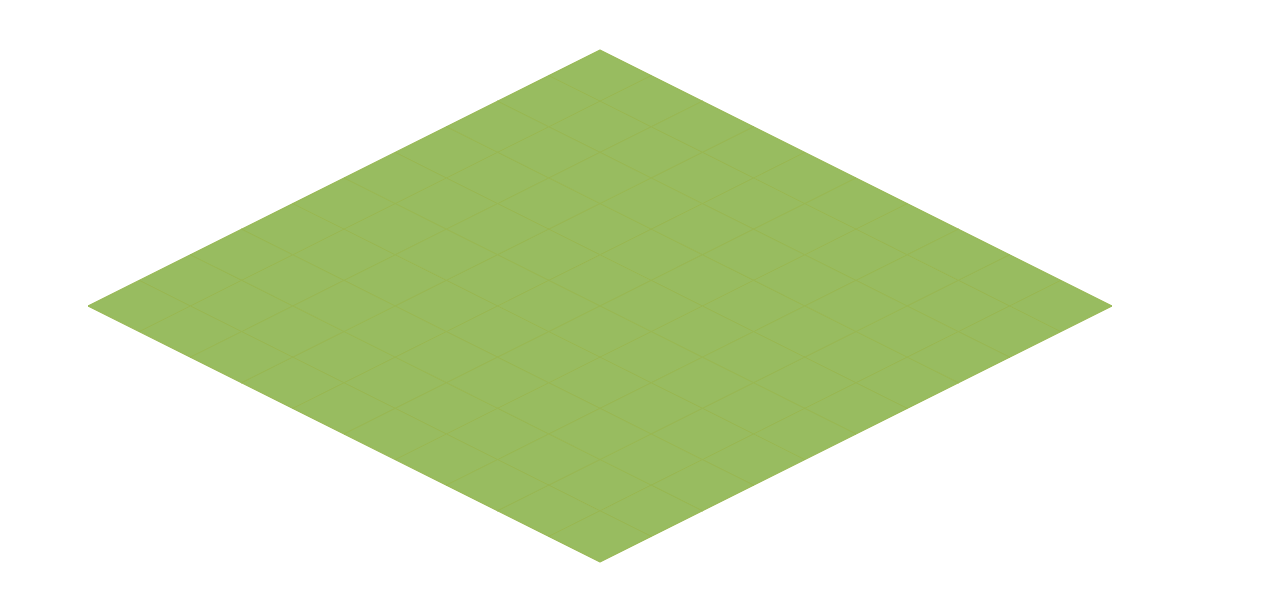
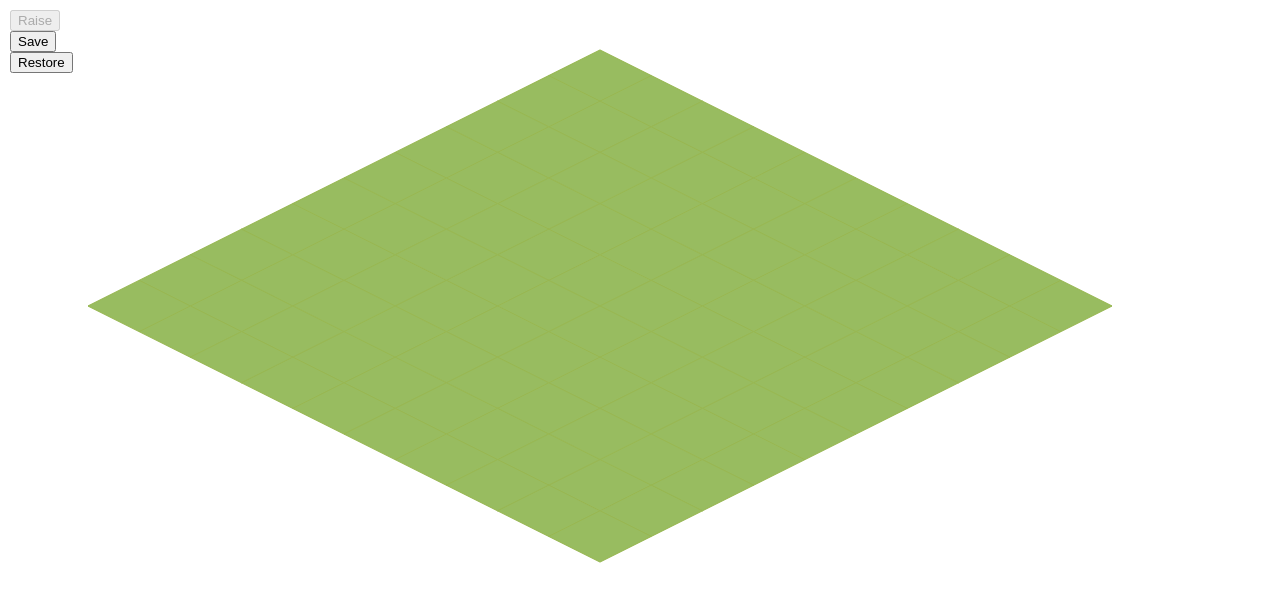
Before and after one commit to Bjvanminnen/iso-svg-map, a React (Create React App) app: page / in a window 1280 px wide. Shown: the top 602 px of the page. Built offline with nearby package versions, Linux system fonts and the light colour scheme.

Commit message:
save/restore state

```diff
--- a/src/Cell.js
+++ b/src/Cell.js
@@ -57,7 +57,7 @@ const polygons = {
   // '1011': genPoly(leftRight, [colors.flat, colors.angle]),
   '1100': genPoly(all, [colors.angleLeft]),
   '1101': genPoly(topBottom, [colors.flat, colors.angleFront]),
-  // '1110': genPoly(leftRight, [colors.angle, colors.flat])
+  '1110': genPoly(leftRight, [colors.angleLeft, colors.flat])
 };
 
 class Cell extends Component {
--- a/src/Toolbox.js
+++ b/src/Toolbox.js
@@ -1,6 +1,8 @@
 import React, { Component } from 'react';
 import { connect } from 'react-redux';
+import getStore from './redux/getStore';
 import { raisePoint } from './redux/grid';
+import { hydrate } from './redux/utils';
 
 const styles = {
   main: {
@@ -14,24 +16,50 @@ class Toolbox extends Component {
   constructor(props) {
     super(props);
 
-    this.onClick = this.onClick.bind(this);
+    this.onRaise = this.onRaise.bind(this);
+    this.onSave = this.onSave.bind(this);
+    this.onRestore = this.onRestore.bind(this);
   }
 
-  onClick() {
+  onRaise() {
     const { selectedPoint, raisePoint } = this.props;
     raisePoint(selectedPoint.x, selectedPoint.y);
   }
 
+  onSave() {
+    const store = getStore();
+    localStorage.setItem('savedStore', JSON.stringify(store.getState()));
+  }
+
+  onRestore() {
+    const nextState = localStorage.getItem('savedStore');
+    if (nextState) {
+      this.props.hydrate(nextState);
+    }
+  }
+
   render() {
     const { selectedPoint } = this.props;
-    if (!selectedPoint) {
-      return null;
-    }
     return (
       <div style={styles.main}>
-        <button onClick={this.onClick}>
-          Raise
-        </button>
+        <div>
+          <button
+            onClick={this.onRaise}
+            disabled={!selectedPoint}
+          >
+            Raise
+          </button>
+        </div>
+        <div>
+          <button onClick={this.onSave}>
+            Save
+          </button>
+        </div>
+        <div>
+          <button onClick={this.onRestore}>
+            Restore
+          </button>
+        </div>
       </div>
     );
   }
@@ -39,4 +67,4 @@ class Toolbox extends Component {
 
 export default connect(state => ({
   selectedPoint: state.selectedPoint
-}), {raisePoint})(Toolbox);
+}), {hydrate, raisePoint})(Toolbox);
--- a/src/redux/createReducer.js
+++ /dev/null
@@ -1,9 +0,0 @@
-export default function createReducer(initialState, reducers) {
-  return (state = initialState, action) => {
-    const reducer = reducers[action.type];
-    if (!reducer) {
-      return state;
-    }
-    return reducer(state, action);
-  };
-}
--- a/src/redux/getStore.js
+++ b/src/redux/getStore.js
@@ -22,12 +22,12 @@ export default function getStore() {
           for (var i of Object.keys(state)) {
             if (Immutable.Iterable.isIterable(state[i])) {
               newState[i] = state[i].toJS();
-            } else if (i === 'grid') {
-              // TODO could make this more generic
-              newState[i] = {
-                ...state[i],
-                heights: state[i].heights.toJS(),
-              };
+            // } else if (i === 'grid') {
+            //   // TODO could make this more generic
+            //   newState[i] = {
+            //     ...state[i],
+            //     heights: state[i].heights.toJS(),
+            //   };
             } else {
               newState[i] = state[i];
             }
--- a/src/redux/grid.js
+++ b/src/redux/grid.js
@@ -1,5 +1,5 @@
 import Immutable from 'immutable';
-import createReducer from './createReducer';
+import { createReducer } from './utils';
 
 let reducers = {};
 const initialState = {
@@ -9,8 +9,16 @@ const initialState = {
   cells: []
 };
 
+function hydrator(state) {
+  // state => ({
+  return ({
+    ...state.grid,
+    heights: Immutable.fromJS(state.grid.heights)
+  });
+}
+
 // Primary reducer
-export default createReducer(initialState, reducers);
+export default createReducer(initialState, reducers, hydrator);
 
 // CREATE_GRID
 const CREATE_GRID = 'grid/CREATE_GRID';
--- a/src/redux/selectedPoint.js
+++ b/src/redux/selectedPoint.js
@@ -1,4 +1,4 @@
-import createReducer from './createReducer';
+import { createReducer } from './utils';
 
 let reducers = {};
 
@@ -10,4 +10,4 @@ const CLEAR_POINT = 'selectedPoint/CLEAR_POINT';
 export const clearPoint = () => ({ type: CLEAR_POINT });
 reducers[CLEAR_POINT] = () => null;
 
-export default createReducer(null, reducers);
+export default createReducer(null, reducers, 'selectedPoint');
--- /dev/null
+++ b/src/redux/utils.js
@@ -0,0 +1,26 @@
+const HYDRATE = 'utils/hydrate';
+export function hydrate(newState) {
+  return {
+    type: HYDRATE,
+    state: JSON.parse(newState)
+  };
+}
+
+export function createReducer(initialState, reducers, hydrator) {
+  if (typeof(hydrator) === 'string') {
+    const subname = hydrator;
+    hydrator = state => state[subname];
+  }
+
+  return (state = initialState, action) => {
+    if (action.type === HYDRATE) {
+      return hydrator(action.state);
+    }
+
+    const reducer = reducers[action.type];
+    if (!reducer) {
+      return state;
+    }
+    return reducer(state, action);
+  };
+}
```
